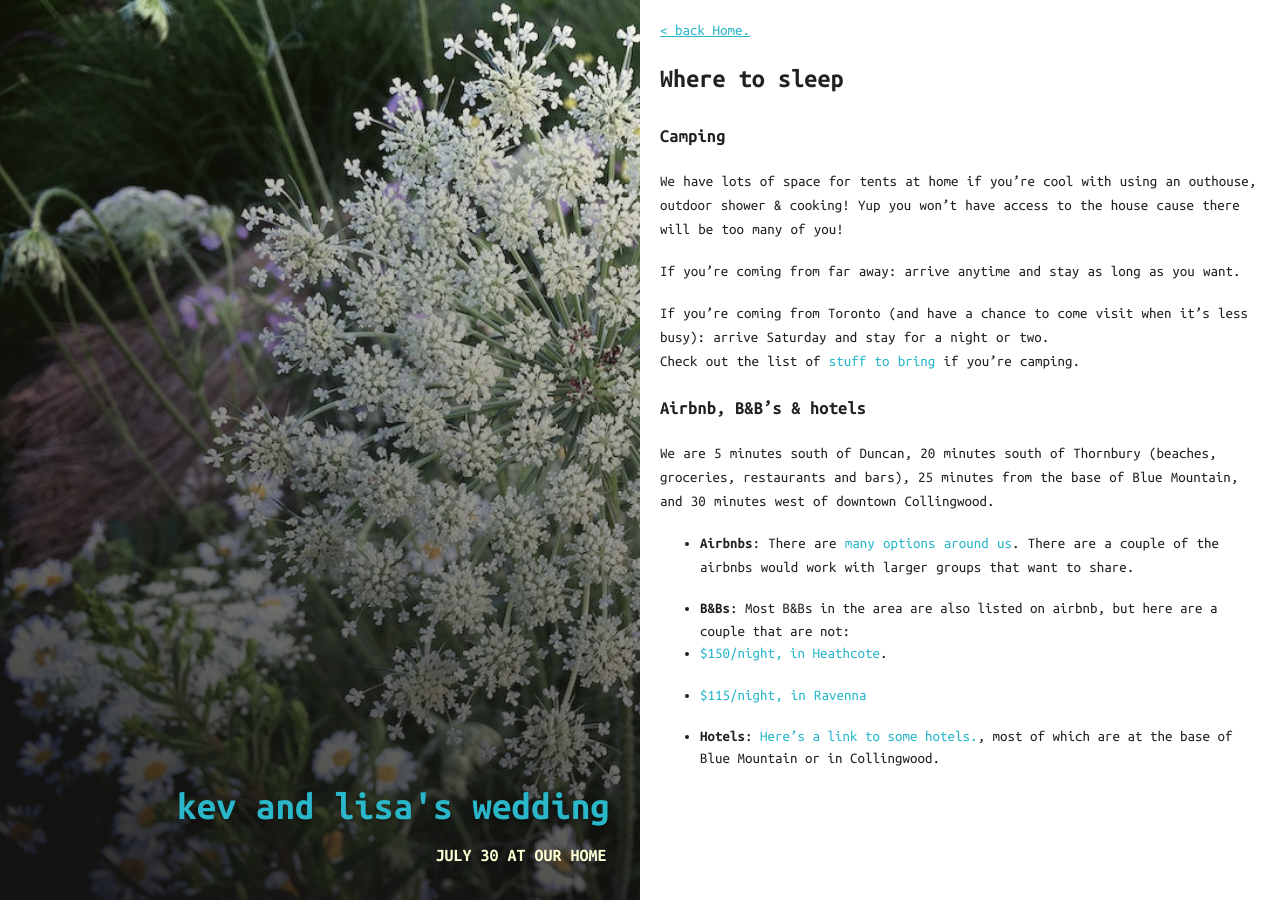
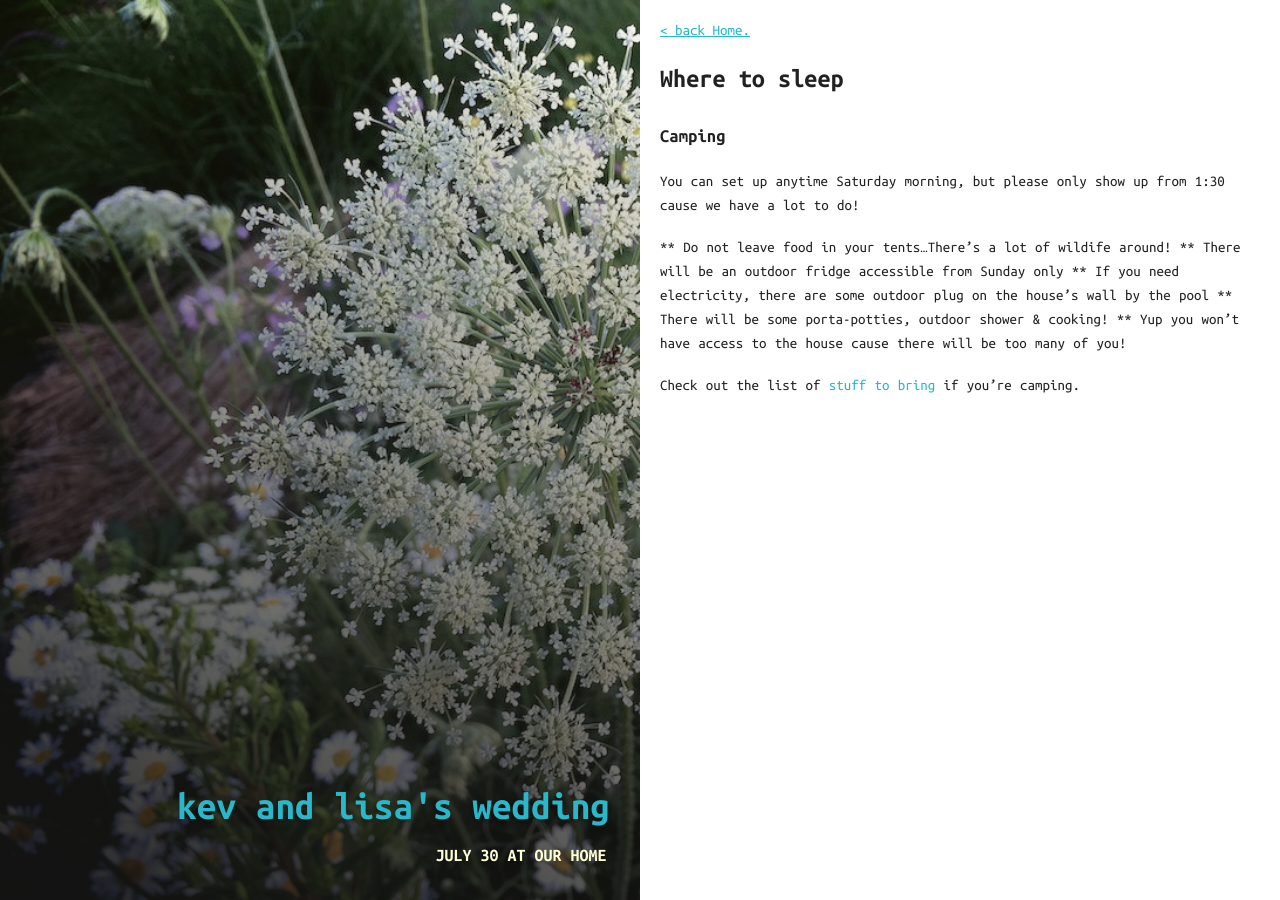
Before and after one commit to kevwalsh/carota, a Jekyll site: the page built from _posts/2016-01-05-where-to-sleep.md, in a window 1280 px wide. Built offline with Jekyll 4.4.1, drawn with Linux system fonts in a browser that asks for light colours.

Commit message:
Update 2016-01-05-where-to-sleep.md

```diff
--- a/_posts/2016-01-05-where-to-sleep.md
+++ b/_posts/2016-01-05-where-to-sleep.md
@@ -13,22 +13,13 @@ image:
 
 #### Camping
 
-We have lots of space for tents at home if you're cool with using an outhouse, outdoor shower & cooking!
-Yup you won’t have access to the house cause there will be too many of you!
+You can set up anytime Saturday morning, but please only show up from 1:30 cause we have a lot to do!
 
-If you're coming from far away: arrive anytime and stay as long as you want.
+** Do not leave food in your tents...There's a lot of wildife around!
+** There will be an outdoor fridge accessible from Sunday only
+** If you need electricity, there are some outdoor plug on the house's wall by the pool
+** There will be some porta-potties, outdoor shower & cooking!
+** Yup you won’t have access to the house cause there will be too many of you!
 
-If you're coming from Toronto (and have a chance to come visit when it's less busy): arrive Saturday and stay for a night or two.
+
 Check out the list of [stuff to bring](/what-to-bring) if you're camping.
-
-#### Airbnb, B&B's & hotels
-
-We are 5 minutes south of Duncan, 20 minutes south of Thornbury (beaches, groceries, restaurants and bars), 25 minutes from the base of Blue Mountain, and 30 minutes west of downtown Collingwood.
-
-- **Airbnbs**: There are [many options around us](https://www.airbnb.ca/s/Duncan--Canada?checkin=29-07-2016&checkout=01-08-2016&guests=2&room_types%5B%5D=Entire+home%2Fapt&sw_lat=44.26659464166998&sw_lng=-80.60931852550351&ne_lat=44.52074649763&ne_lng=-80.28659513683164&search_by_map=true&zoom=11&ss_id=2ulkhhr6&s_tag=oH5o_ORV). There are a couple of the airbnbs would work with larger groups that want to share.
-
-- **B&Bs**: Most B&Bs in the area are also listed on airbnb, but here are a couple that are not:
-* [$150/night, in Heathcote](http://www.booking.com/hotel/ca/heathcote-haven-bed-amp-breakfast.en-gb.html?label=gen173rf-1FCAsoJ0IhaGVhdGhjb3RlLWhhdmVuLWJlZC1hbXAtYnJlYWtmYXN0SA1YA2gniAEBmAENuAEPyAEM2AEB6AEB-AEEogIOMTI3LjAuMC4xOjQwMDCoAgM;sid=39da0f7d6b99eb58831db5cd9252614a;dcid=12;dist=0;group_adults=2;sb_price_type=total;type=total&;lang=en-gb).
-* [$115/night, in Ravenna](http://www.ravennahillbb.com/)
-
-- **Hotels**: [Here's a link to some hotels.](https://www.ca.kayak.com/hotels/The-Blue-Mountains,ON,Canada-c58574/2016-07-29/2016-08-01/2guests), most of which are at the base of Blue Mountain or in Collingwood.
```
